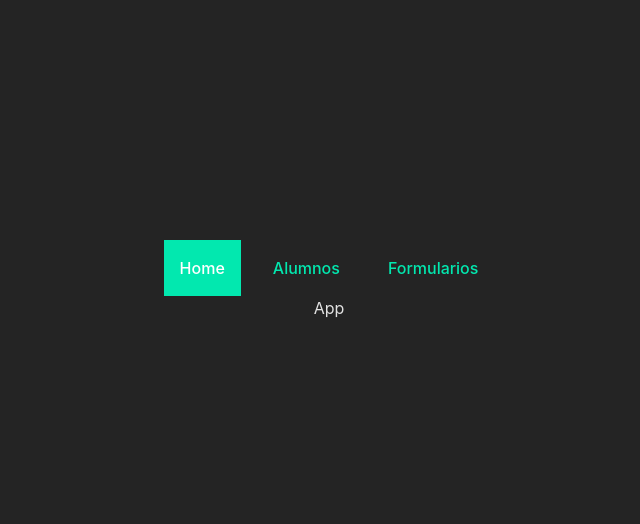
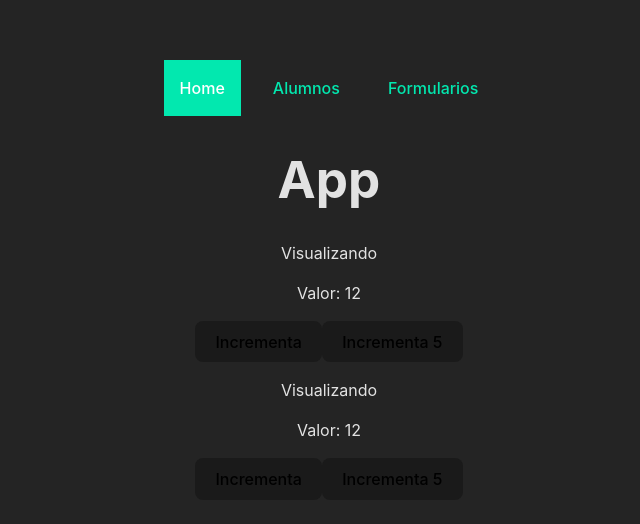
Before and after one commit to gorkavillara/react-g3-junio-2023, a React (Vite) app: page / in a window 1280 px wide. Shown: the part 120-644 px from the top of the page, without its empty margins (311-951 px from the left). Built offline with nearby package versions, Linux system fonts and the light colour scheme.

Commit message:
Tema 10 - Estados globales con Redux

```diff
--- a/package.json
+++ b/package.json
@@ -10,12 +10,14 @@
     "preview": "vite preview"
   },
   "dependencies": {
+    "@reduxjs/toolkit": "^1.9.5",
     "@tanstack/react-query": "^4.29.19",
     "@tanstack/react-query-devtools": "^4.29.19",
     "axios": "^1.4.0",
     "formik": "^2.4.2",
     "react": "^18.2.0",
     "react-dom": "^18.2.0",
+    "react-redux": "^8.1.1",
     "react-router-dom": "^6.14.0",
     "yup": "^1.2.0"
   },
--- a/src/App.tsx
+++ b/src/App.tsx
@@ -1,13 +1,18 @@
-import { useSearchParams } from "react-router-dom"
+import { useState } from "react"
 import "./App.scss"
+import Padre from "./components/Padre"
+import Contador from "./views/Contador/Contador"
 
 function App() {
-    const [searchParams] = useSearchParams()
-
-    console.log(searchParams.get("nombre"))
+    // const [ajustes, setAjustes] = useState({
+    //     modoOscuro: false,
+    // })
     return (
         <div>
-            App
+            <h1>App</h1>
+            {/* <Padre ajustes={ajustes} /> */}
+            <Contador />
+            <Contador />
         </div>
     )
 }
--- /dev/null
+++ b/src/app/store.ts
@@ -0,0 +1,10 @@
+import { configureStore } from "@reduxjs/toolkit"
+import contadorSlice from "../features/contador/contadorSlice"
+
+export const store = configureStore({
+    reducer: {
+        contador: contadorSlice
+    }
+})
+
+export type RootState = ReturnType<typeof store.getState>
--- /dev/null
+++ b/src/components/Padre.tsx
@@ -0,0 +1,12 @@
+import Hijo from "./Hijo"
+
+const Padre = ({ ajustes }: any) => {
+    return (
+        <div>
+            <h1>Padre</h1>
+            <Hijo ajustes={ajustes} />
+        </div>
+    )
+}
+
+export default Padre
--- /dev/null
+++ b/src/features/contador/contadorSlice.ts
@@ -0,0 +1,19 @@
+import { createSlice } from "@reduxjs/toolkit"
+
+const contadorSlice = createSlice({
+    name: "contador",
+    initialState: {
+        valor: 12,
+    },
+    reducers: {
+        incrementa: (state) => ({ ...state, valor: state.valor + 1 }),
+        incrementaX: (state, action) => ({
+            ...state,
+            valor: state.valor + action.payload,
+        }),
+    },
+})
+
+export const { incrementa, incrementaX } = contadorSlice.actions
+
+export default contadorSlice.reducer
--- /dev/null
+++ b/src/hooks/useContador.tsx
@@ -0,0 +1,20 @@
+import { useSelector, useDispatch } from "react-redux"
+import { RootState } from "../app/store"
+import { incrementa, incrementaX } from "../features/contador/contadorSlice"
+
+const useContador = () => {
+    const contador = useSelector((state: RootState) => state.contador)
+    const dispatch = useDispatch()
+
+    const incrementaContador = () => {
+        dispatch(incrementa())
+    }
+
+    const incrementaCinco = () => {
+        dispatch(incrementaX(5))
+    }
+
+    return { contador, incrementaContador, incrementaCinco }
+}
+
+export default useContador
--- a/src/main.tsx
+++ b/src/main.tsx
@@ -1,17 +1,14 @@
 import ReactDOM from "react-dom/client"
 import { createBrowserRouter, RouterProvider } from "react-router-dom"
-import { QueryClient, QueryClientProvider } from "@tanstack/react-query"
-import { ReactQueryDevtools } from '@tanstack/react-query-devtools'
+import { Provider } from "react-redux"
 import "./index.css"
 import routes from "./routes"
+import { store } from "./app/store"
 
 const router = createBrowserRouter(routes)
 
-const queryClient = new QueryClient()
-
 ReactDOM.createRoot(document.getElementById("root") as HTMLElement).render(
-    <QueryClientProvider client={queryClient}>
+    <Provider store={store}>
         <RouterProvider router={router} />
-        <ReactQueryDevtools />
-    </QueryClientProvider>
+    </Provider>
 )
--- /dev/null
+++ b/src/views/Contador/Contador.tsx
@@ -0,0 +1,15 @@
+import useContador from "../../hooks/useContador"
+import Monitor from "./Monitor"
+
+const Contador = () => {
+    const { contador, incrementaContador, incrementaCinco } = useContador()
+    return (
+        <div>
+            <Monitor valor={contador.valor} />
+            <button onClick={incrementaContador}>Incrementa</button>
+            <button onClick={incrementaCinco}>Incrementa 5</button>
+        </div>
+    )
+}
+
+export default Contador
--- /dev/null
+++ b/src/views/Contador/Monitor.tsx
@@ -0,0 +1,8 @@
+const Monitor = ({ valor }: { valor: number }) => (
+    <div>
+        <p>Visualizando</p>
+        <p>Valor: {valor}</p>
+    </div>
+)
+
+export default Monitor
```
Also changed, not shown: src/components/Hijo.tsx (added, +12 -0 lines), src/components/Nieto.tsx (added, +16 -0 lines), 1 other file (tests, documents, lock files or other folders).
